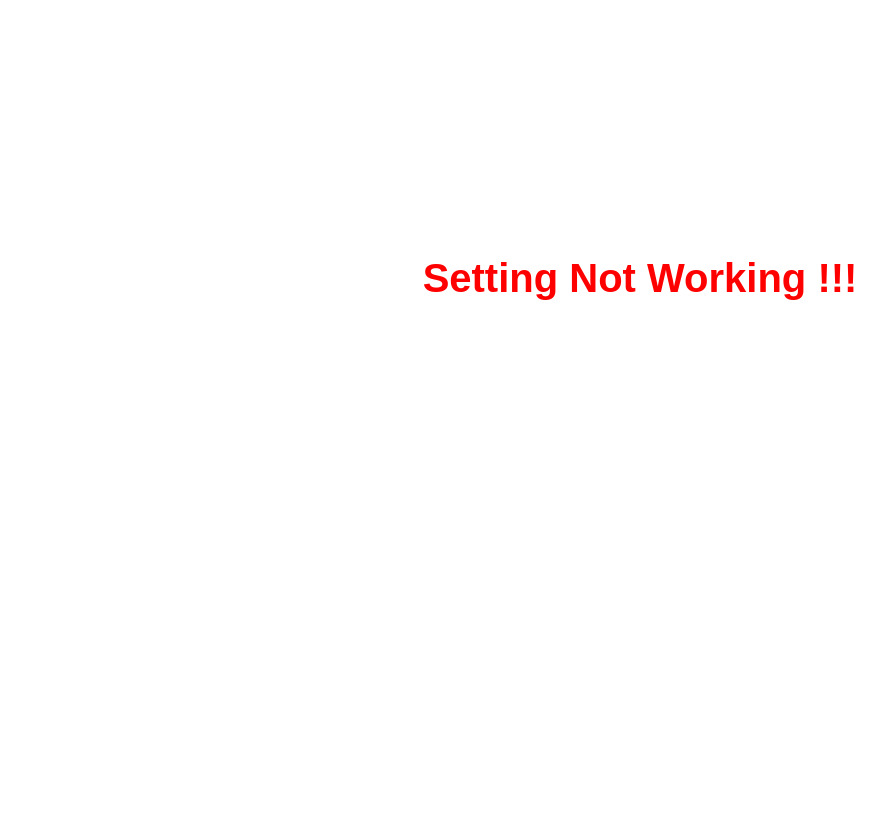
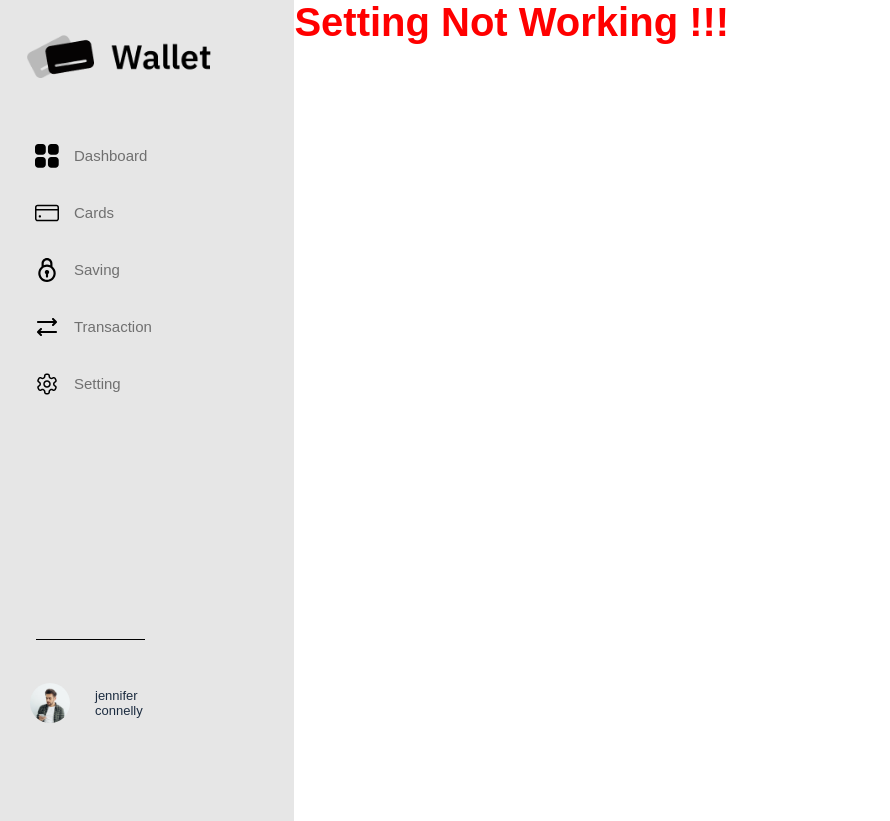
Before and after one commit to muhammedafsalvr/Task-6, a React (Create React App) app: page /Setting in a window 1280 px wide. Shown: the whole page, without its empty margins (0-890 px from the left). Before the commit the page ends 800 px from the top, so only its background shows below. Built offline with nearby package versions, Linux system fonts and the light colour scheme.

Commit message:
routing section completed

```diff
--- a/src/App.js
+++ b/src/App.js
@@ -1,15 +1,15 @@
-import './App.css';
-import styled from 'styled-components';
-import MainSection from './component/MainSection';
-import SideMenu from './component/screens/SideMenu';
-import Graph from './component/screens/Graph';
-import { BrowserRouter as Router, Routes, Route } from 'react-router-dom';
+import "./App.css";
+import styled from "styled-components";
+import MainSection from "./component/MainSection";
+import SideMenu from "./component/screens/SideMenu";
+import Graph from "./component/screens/Graph";
+import { BrowserRouter as Router, Routes, Route } from "react-router-dom";
 
-import CardsNotWorking from './component/PathFolder/CardsNotWorking';
-import SavingNoWorking from './component/PathFolder/SavingNoWorking';
-import TransationNotWorking from './component/PathFolder/TransationNotWorking';
-import SettingNotWorking from './component/PathFolder/SettingNotWorking';
-import SearchOops from './component/PathFolder/SearchOops';
+import CardsNotWorking from "./component/PathFolder/CardsNotWorking";
+import SavingNoWorking from "./component/PathFolder/SavingNoWorking";
+import TransationNotWorking from "./component/PathFolder/TransationNotWorking";
+import SettingNotWorking from "./component/PathFolder/SettingNotWorking";
+import SearchOops from "./component/PathFolder/SearchOops";
 
 function App() {
     return (
@@ -21,7 +21,7 @@ function App() {
                         element={
                             <Mark>
                                 <SideMenu />
-                                {/* <MainSection /> */}
+                                <MainSection />
                                 <Graph />
                             </Mark>
                         }
@@ -56,4 +56,4 @@ const Mark = styled.section`
 `;
 const Div = styled.div``;
 
-export default App;
+export default App;
--- a/src/component/PathFolder/CardsNotWorking.js
+++ b/src/component/PathFolder/CardsNotWorking.js
@@ -1,16 +1,27 @@
-import React from 'react';
-import styled from 'styled-components';
+import React from "react";
+import styled from "styled-components";
+import SideMenu from "../screens/SideMenu";
 
 function CardsNotWorking() {
-    return <CDM>Cards Not Working !!!</CDM>;
+    return (
+        <>
+            <Container>
+                <SideMenu />
+                <CDM>Cards Not Working !!!</CDM>
+            </Container>
+        </>
+    );
 }
+
+const Container = styled.div`
+    display: flex;
+`;
 
 const CDM = styled.h1`
     font-size: 40px;
     color: red;
     text-align: center;
     font-weight: bold;
-    padding-top: 20%;
 `;
 
 export default CardsNotWorking;
--- a/src/component/PathFolder/SavingNoWorking.js
+++ b/src/component/PathFolder/SavingNoWorking.js
@@ -1,16 +1,27 @@
-import React from 'react';
-import styled from 'styled-components';
+import React from "react";
+import styled from "styled-components";
+import SideMenu from "../screens/SideMenu";
 
 function SavingNoWorking() {
-    return <CDM> Saving Not Working !!!</CDM>;
+    return (
+        <>
+            <Container>
+                <SideMenu />
+                <CDM> Saving Not Working !!!</CDM>
+            </Container>
+        </>
+    );
 }
+
+const Container = styled.div`
+    display: flex;
+`;
 
 const CDM = styled.h1`
     font-size: 40px;
     color: red;
     text-align: center;
     font-weight: bold;
-    padding-top: 20%;
 `;
 
 export default SavingNoWorking;
--- a/src/component/PathFolder/SettingNotWorking.js
+++ b/src/component/PathFolder/SettingNotWorking.js
@@ -1,16 +1,27 @@
-import React from 'react';
-import styled from 'styled-components';
+import React from "react";
+import styled from "styled-components";
+import SideMenu from "../screens/SideMenu";
 
 function SettingNotWorking() {
-    return <CDM> Setting Not Working  !!!</CDM>;
+    return (
+        <>
+            <Container>
+                <SideMenu />
+                <CDM> Setting Not Working !!!</CDM>
+            </Container>
+        </>
+    );
 }
+
+const Container = styled.div`
+    display: flex;
+`;
 
 const CDM = styled.h1`
     font-size: 40px;
     color: red;
     text-align: center;
     font-weight: bold;
-    padding-top: 20%;
 `;
 
 export default SettingNotWorking;
--- a/src/component/PathFolder/TransationNotWorking.js
+++ b/src/component/PathFolder/TransationNotWorking.js
@@ -1,18 +1,27 @@
-import React from 'react';
-import styled from 'styled-components';
+import React from "react";
+import styled from "styled-components";
+import SideMenu from "../screens/SideMenu";
 
 function TransationNotWorking() {
     return (
-        <CDM> Transation Not Working  !!!</CDM>
-    )
+        <>
+            <Container>
+                <SideMenu />
+                <CDM> Transation Not Working !!!</CDM>
+            </Container>
+        </>
+    );
 }
+
+const Container = styled.div`
+    display: flex;
+`;
 
 const CDM = styled.h1`
     font-size: 40px;
     color: red;
     text-align: center;
     font-weight: bold;
-    padding-top: 20%;
 `;
 
 export default TransationNotWorking;
```
